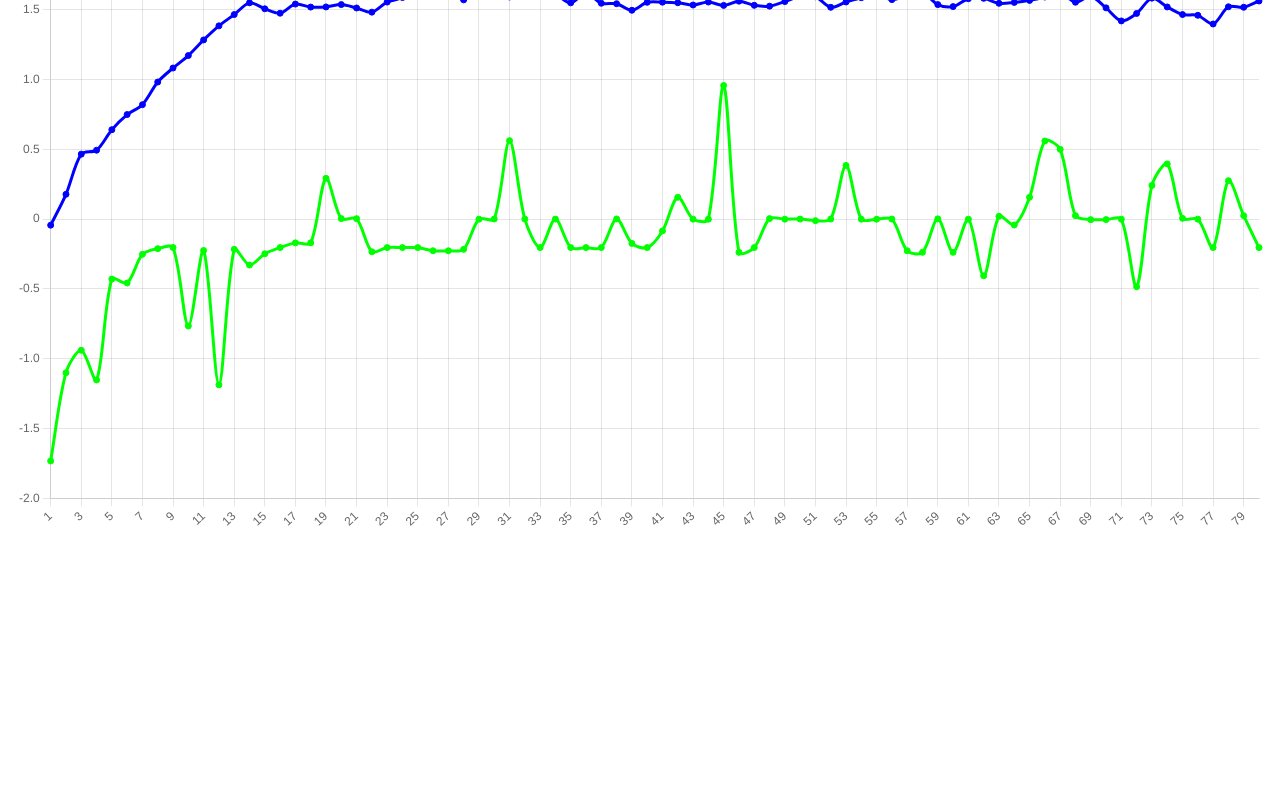
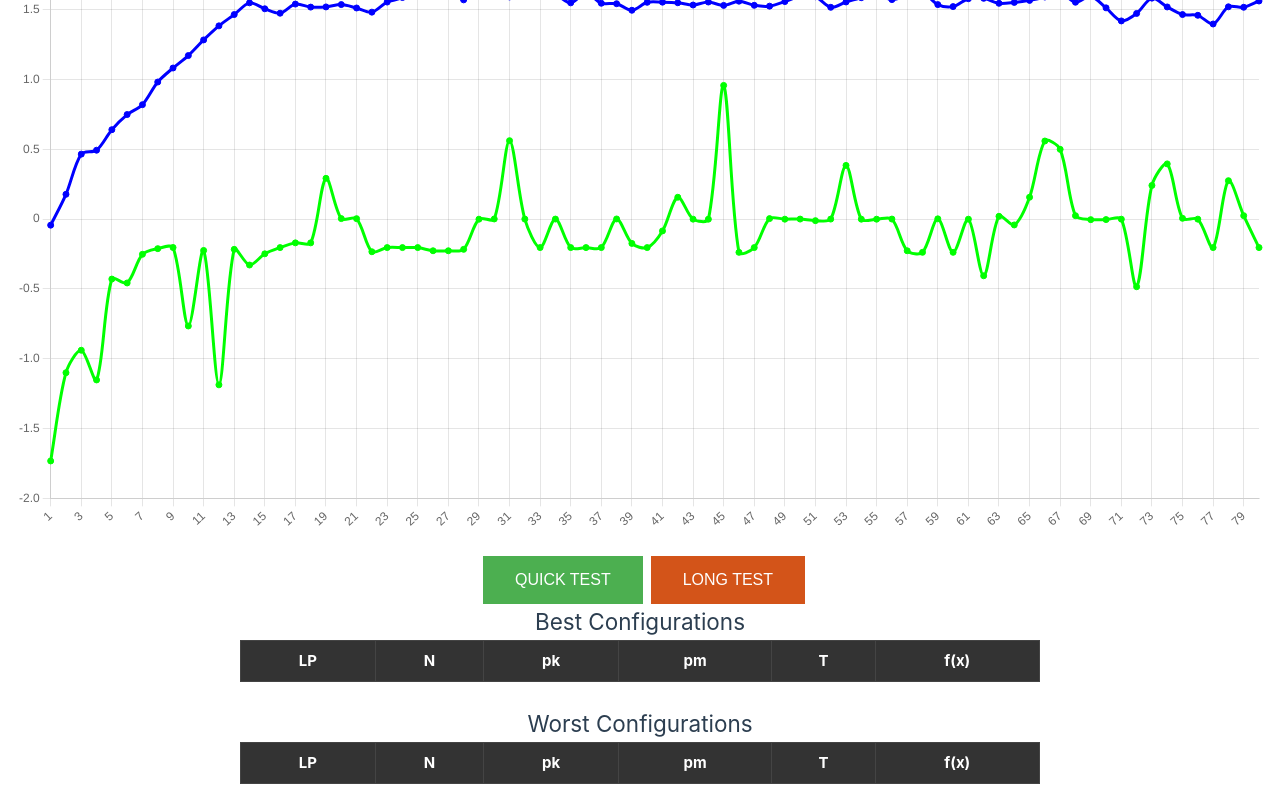
Before and after one commit to Royek98/miolab02, a Vue app: page /Lab05 in a window 1280 px wide. Shown: the part 1144-1944 px from the top of the page. Before the commit the page ends 1692 px from the top, so only its background shows below. Built offline with nearby package versions, Linux system fonts and the light colour scheme.

Commit message:
lab05 working tests

```diff
--- a/src/App.vue
+++ b/src/App.vue
@@ -10,10 +10,12 @@
   <br/>
   <RouterView />
 
+  <TestGeneticsAlgorithm></TestGeneticsAlgorithm>
 </template>
 
 <script setup>
 import DataForm from "@/components/DataForm.vue";
+import TestGeneticsAlgorithm from "@/components/TestGeneticsAlgorithm.vue";
 </script>
 
 <style scoped>
--- a/src/components/DataForm.vue
+++ b/src/components/DataForm.vue
@@ -113,6 +113,16 @@ watch(
       dataStore.T = nT;
       dataStore.eliteChecked = nEliteChecked;
     }
+  }
+);
+
+watch(
+  [() => dataStore.N, () => dataStore.pk, () => dataStore.pm, () => dataStore.T],
+  ([nv, pkv, pmv, tv]) => {
+    N.value = nv;
+    pk.value = pkv;
+    pm.value = pmv;
+    T.value = tv;
   }
 );
 
--- /dev/null
+++ b/src/components/TestGeneticsAlgorithm.vue
@@ -0,0 +1,220 @@
+<template>
+  <br />
+  <div>
+    <button @click="quickTest" class="quick">QUICK TEST</button>
+    <button @click="longTest" class="long">LONG TEST</button>
+  </div>
+
+
+  <h2>Best Configurations</h2>
+  <table-generator>
+    <template #tableHeader>
+      <th>LP</th>
+      <th>N</th>
+      <th>pk</th>
+      <th>pm</th>
+      <th>T</th>
+      <th>f(x)</th>
+    </template>
+    <template #tableBody>
+      <tr
+        v-for="(item, index) in bestConfigurations"
+        :key="item"
+        @mouseenter="(event) => event.originalTarget.classList.add('green')"
+        @mouseleave="(event) => event.originalTarget.classList.remove('green')"
+      >
+        <td>{{ index + 1 }}</td>
+        <td>{{ item.configuration.N }}</td>
+        <td>{{ item.configuration.pk }}</td>
+        <td>{{ item.configuration.pm }}</td>
+        <td>{{ item.configuration.T }}</td>
+        <td>{{ item.fxAvg.toFixed(dataStore.selected) }}</td>
+      </tr>
+    </template>
+  </table-generator>
+
+  <br />
+
+  <h2>Worst Configurations</h2>
+  <table-generator>
+    <template #tableHeader>
+      <th>LP</th>
+      <th>N</th>
+      <th>pk</th>
+      <th>pm</th>
+      <th>T</th>
+      <th>f(x)</th>
+    </template>
+    <template #tableBody>
+      <tr
+        v-for="(item, index) in worstConfigurations"
+        :key="item"
+        @mouseenter="(event) => event.originalTarget.classList.add('green')"
+        @mouseleave="(event) => event.originalTarget.classList.remove('green')"
+      >
+        <td>{{ index + 1 }}</td>
+        <td>{{ item.configuration.N }}</td>
+        <td>{{ item.configuration.pk }}</td>
+        <td>{{ item.configuration.pm }}</td>
+        <td>{{ item.configuration.T }}</td>
+        <td>{{ item.fxAvg.toFixed(dataStore.selected) }}</td>
+      </tr>
+    </template>
+  </table-generator>
+</template>
+
+<script setup>
+import { useDataStoreLab05 } from "@/stores/dataStoreLab05";
+import { useDataStore } from "@/stores/dataStore";
+import { ref } from "vue";
+import TableGenerator from "@/components/TableGenerator.vue";
+
+const dataStoreLab05 = useDataStoreLab05();
+const dataStore = useDataStore();
+let bestConfigurations = ref([]);
+let worstConfigurations = ref([]);
+
+const longTest = async () => {
+  const N = [50, 60, 70, 80, 90, 100, 110, 120, 130, 140, 150];
+  const PK = [
+    0.0001, 0.0005, 0.001, 0.0015, 0.002, 0.0025, 0.003, 0.0035, 0.004, 0.0045,
+    0.005, 0.01,
+  ];
+  const PM = [0.5, 0.55, 0.6, 0.65, 0.7, 0.75, 0.8, 0.85, 0.9];
+  const T = [30, 35, 40, 45, 50, 55, 60, 65, 70, 75, 80];
+
+  console.log("Loading...")
+  testAlgorithm(N, PK, PM.T);
+  console.log("Completed");
+};
+
+const quickTest = () => {
+  const N = [50];
+  const PK = [0.0001];
+  const PM = [0.5, 0.55];
+  const T = [30, 35, 40, 45, 50, 55, 60];
+  console.log("Loading...")
+  testAlgorithm(N, PK, PM, T);
+  console.log("Completed");
+};
+
+const testAlgorithm = (N, PK, PM, T) => {
+  let bestConfiguration = [];
+  let worstConfiguration = [];
+
+  const start = Date.now();
+  for (let n = 0; n < N.length; n++) {
+    dataStore.N = N[n];
+    for (let pk = 0; pk < PK.length; pk++) {
+      dataStore.pk = PK[pk];
+      for (let pm = 0; pm < PM.length; pm++) {
+        dataStore.pm = PM[pm];
+        for (let t = 0; t < T.length; t++) {
+          dataStore.T = T[t];
+
+          let sumResultAvgFx = 0;
+          for (let i = 0; i < 100; i++) {
+            const result = dataStoreLab05.geneticsAlgorithm();
+            sumResultAvgFx = sumFx(result);
+          }
+
+          const fxAvg = sumResultAvgFx / 100;
+          const configuration = {
+            N: N[n],
+            pk: PK[pk],
+            pm: PM[pm],
+            T: T[t],
+          };
+
+          if (bestConfiguration.length < 5) {
+            bestConfiguration.push({ configuration, fxAvg });
+          } else {
+            const worstInBests = findworstConfiguration(bestConfiguration);
+            if (fxAvg > worstInBests.fxAvg) {
+              bestConfiguration = removeObjectFromArray(
+                bestConfiguration,
+                worstInBests
+              );
+              bestConfiguration.push({ configuration, fxAvg });
+            }
+          }
+
+          if (worstConfiguration.length < 5) {
+            worstConfiguration.push({ configuration, fxAvg });
+          } else {
+            const bestInWorsts = findBestConfiguration(worstConfiguration);
+            if (fxAvg < bestInWorsts.fxAvg) {
+              worstConfiguration = removeObjectFromArray(
+                worstConfiguration,
+                bestInWorsts
+              );
+              worstConfiguration.push({ configuration, fxAvg });
+            }
+          }
+        }
+      }
+    }
+  }
+
+  const end = Date.now();
+  console.log(`Execution time: ${end - start} ms`);
+  bestConfigurations.value = bestConfiguration.sort(
+    (a, b) => b.fxAvg - a.fxAvg
+  );
+  worstConfigurations.value = worstConfiguration.sort(
+    (a, b) => b.fxAvg - a.fxAvg
+  );
+};
+
+const sumFx = (geneticsAlgorithmResult) => {
+  let sumFxAvg = 0;
+
+  for (let i = 0; i < geneticsAlgorithmResult.fxAvgIteration.length; i++) {
+    sumFxAvg += geneticsAlgorithmResult.fxAvgIteration[i];
+  }
+
+  return sumFxAvg;
+};
+
+const findworstConfiguration = (confugurationList) => {
+  return confugurationList.sort((a, b) => a.fxAvg - b.fxAvg)[0];
+};
+
+const findBestConfiguration = (confugurationList) => {
+  return confugurationList.sort((a, b) => b.fxAvg - a.fxAvg)[0];
+};
+
+const removeObjectFromArray = (arr, obj) => {
+  return arr.filter((element) => element != obj);
+};
+</script>
+
+<style scoped>
+h2 {
+  text-align: center;
+}
+
+button {
+  border: none;
+  color: white;
+  padding: 15px 32px;
+  text-align: center;
+  text-decoration: none;
+  display: inline-block;
+  font-size: 16px;
+  cursor: pointer;
+  margin-left: 0.5em;
+}
+
+.quick {
+  background-color: #4caf50;
+}
+
+.long {
+  background-color: #d35419;
+}
+
+div {
+  text-align: center;
+}
+</style>
--- a/src/stores/dataStoreLab04.js
+++ b/src/stores/dataStoreLab04.js
@@ -187,6 +187,11 @@ export const useDataStoreLab04 = defineStore("DataStoreLab04", () => {
   };
 
   const calculateChildrenPopulation = (pc, firstParent, secondParent) => {
+
+    if (firstParent == null) {
+      return null;
+    }
+
     const [firstParentPart1, firstParentPart2] = [
       firstParent.slice(0, pc),
       firstParent.slice(pc),
--- a/src/stores/dataStoreLab05.js
+++ b/src/stores/dataStoreLab05.js
@@ -10,7 +10,10 @@ export const useDataStoreLab05 = defineStore("DataStoreLab05", () => {
   const dataStoreLab04 = useDataStoreLab04();
 
   const generatedValues = computed(() => {
+    return geneticsAlgorithm();
+  });
 
+  const geneticsAlgorithm = () => {
     let postMutation, postSelection;
 
     let fxMaxIteration = [];
@@ -34,8 +37,7 @@ export const useDataStoreLab05 = defineStore("DataStoreLab05", () => {
         fxAvgIteration.push(postSelection.iterationTableFxAvg);
         postSelection = postSelection.data.map((element) => element.ps);
         postMutation = dataStoreLab04.generateValues(postSelection);
-      }
-      else {
+      } else {
         postMutation = postMutation.map(
           (element) => element.mutationPopulationReal
         );
@@ -61,30 +63,29 @@ export const useDataStoreLab05 = defineStore("DataStoreLab05", () => {
 
     for (const key in counts) {
       if (counts.hasOwnProperty(key)) {
-        const found = getBinAndFxByReal(lastIteration, key)
+        const found = getBinAndFxByReal(lastIteration, key);
         // console.log(`Liczba ${key} pojawiła się ${count} razy.`);
         finishTable.push({
           real: key,
           bin: found.bin,
           fx: found.fx,
-          proc: ((counts[key] / sumOfCount) * 100).toFixed(2)
-        })
+          proc: ((counts[key] / sumOfCount) * 100).toFixed(2),
+        });
       }
     }
 
     return {
-        fxMaxIteration: fxMaxIteration,
-        fxMinIteration: fxMinIteration,
-        fxAvgIteration, fxAvgIteration,
-        finishTable: finishTable.sort((a, b) => b.fx - a.fx)
-    }
-  });
-
+      fxMaxIteration: fxMaxIteration,
+      fxMinIteration: fxMinIteration,
+      fxAvgIteration: fxAvgIteration,
+      finishTable: finishTable.sort((a, b) => b.fx - a.fx),
+    };
+  };
 
   const iterationTable = computed(() => {
     let data = [];
     for (let i = 1; i <= dataStore.T; i++) {
-        data.push(i);
+      data.push(i);
     }
     return data;
   });
@@ -101,12 +102,12 @@ export const useDataStoreLab05 = defineStore("DataStoreLab05", () => {
       }
     }
     return counts;
-  }
+  };
 
   const getBinAndFxByReal = (array, key) => {
-    const found = array.find(element => element.real === key);
-    return { bin: found.bin, fx: found.fx};
-  }
+    const found = array.find((element) => element.real === key);
+    return { bin: found.bin, fx: found.fx };
+  };
 
-  return { generatedValues, iterationTable };
+  return { generatedValues, iterationTable, geneticsAlgorithm };
 });
```
